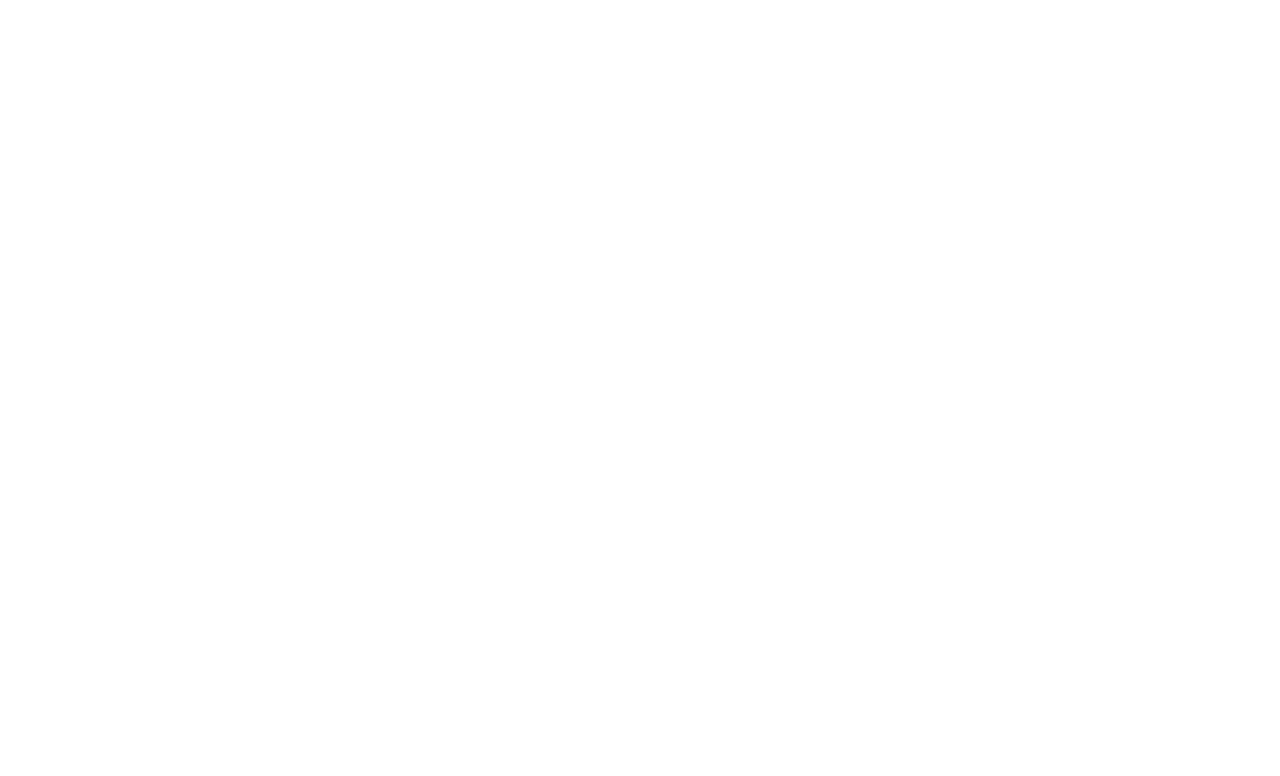
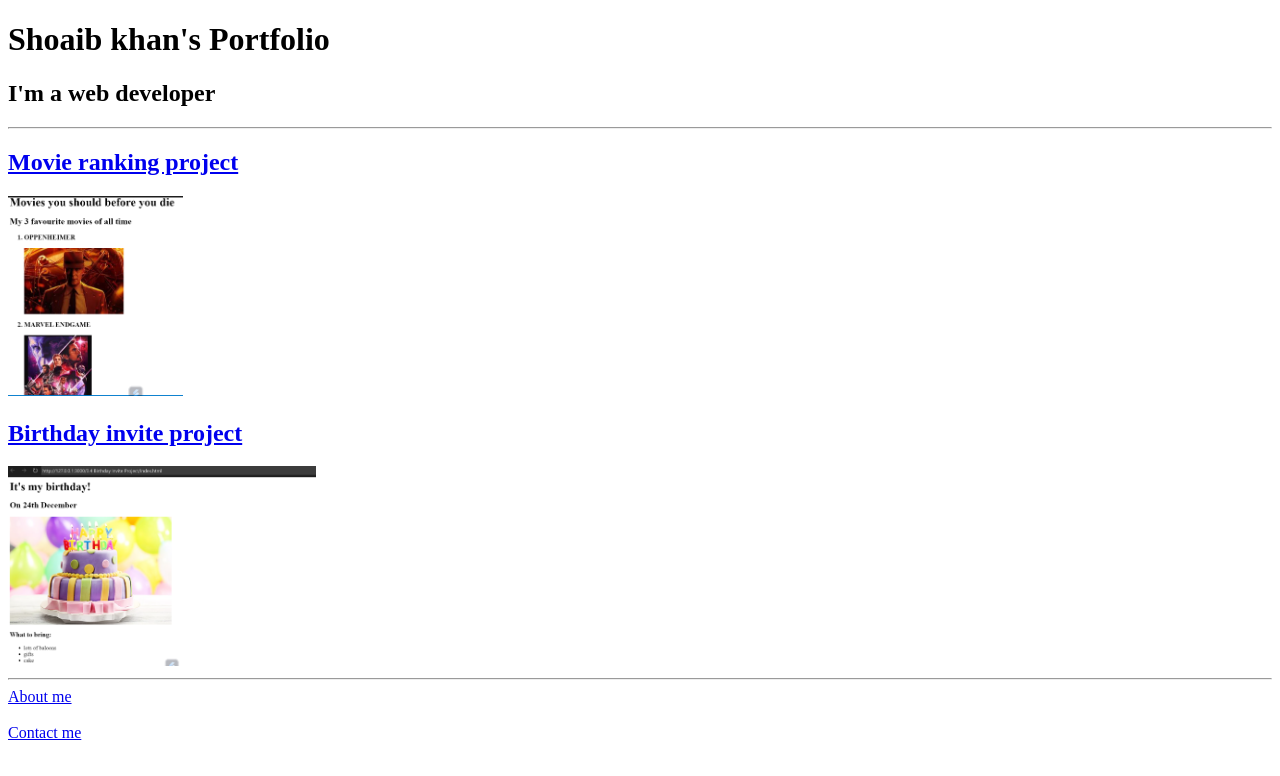
Before and after one commit to shoaib-khan-24/html-portfolio, a plain HTML site: page index.html in a window 1280 px wide. Drawn offline with Linux system fonts and the light colour scheme.

Commit message:
Update index.html

```diff
--- a/index.html
+++ b/index.html
@@ -1,4 +1,23 @@
-<!-- TODO 1: Create the HTML Boilerplate -->
+<!DOCTYPE html>
+<html lang="en">
+<head>
+    <meta charset="UTF-8">
+    <meta name="viewport" content="width=device-width, initial-scale=1.0">
+    <title>Document</title>
+</head>
+<body>
+    <h1>Shoaib khan's Portfolio</h1>
+    <h2>I'm a web developer</h2>
+    <hr />
+    <h2><a href="./public/movie-ranking.html">Movie ranking project</a></h2>
+    <img src="./assets/images/moviess.png" height="200" alt="movie ranking project" />
+    <h2><a href="./public/birthday-invite.html">Birthday invite project</a></h2>
+    <img src="./assets/images/bdayss.png" height="200" alt="birthday cake" />
+    <hr />
+    <a href="./public/about.html">About me</a> <br /> <br />
+    <a href="./public/contact.html">Contact me</a>
+</body>
+</html><!-- TODO 1: Create the HTML Boilerplate -->
 
 <!-- TODO 2: Add Your previous projects' HTML into the public folder -->
 
```
